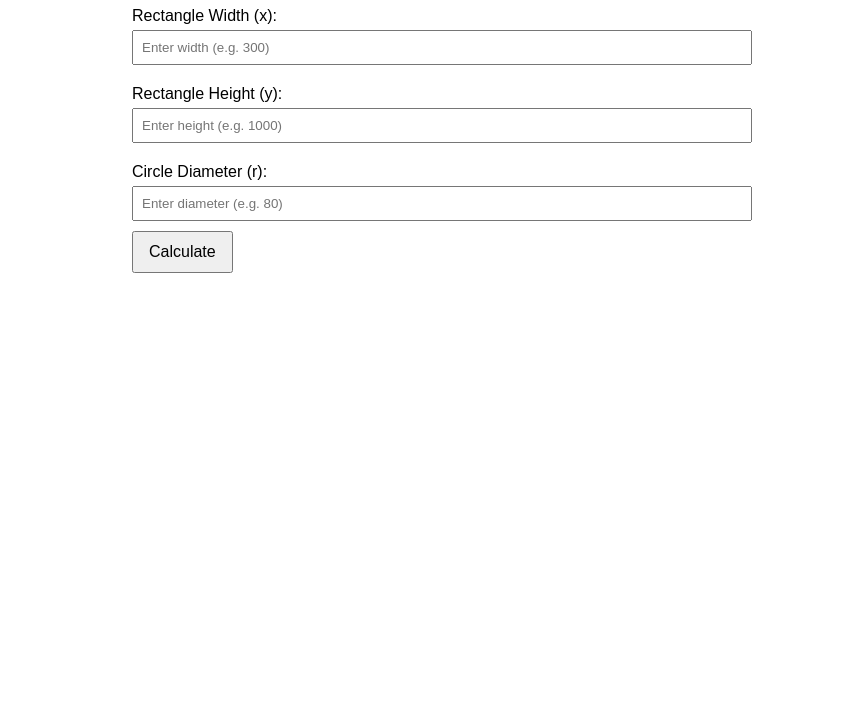
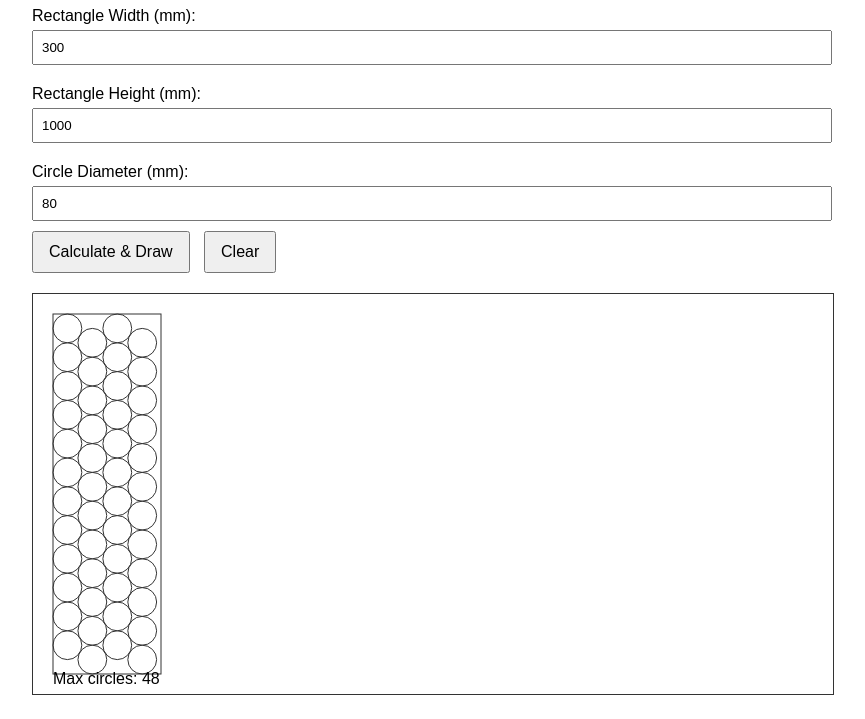
Before and after one commit to weijin2025/my-website, a plain HTML site: page Vibration-plate-size-calculation.html in a window 1280 px wide. Shown: the part 93-812 px from the top of the page, without its empty margins (208-1073 px from the left). Drawn offline with Linux system fonts and the light colour scheme.

Commit message:
Update Vibration-plate-size-calculation.html

```diff
--- a/Vibration-plate-size-calculation.html
+++ b/Vibration-plate-size-calculation.html
@@ -1,52 +1,111 @@
+
 <!DOCTYPE html>
 <html lang="en">
 <head>
   <meta charset="UTF-8">
   <meta name="viewport" content="width=device-width, initial-scale=1.0">
-  <title>Circle Packing Calculator</title>
+  <title>Circle Packing Visualizer</title>
   <style>
-    body { font-family: Arial, sans-serif; max-width: 600px; margin: auto; padding: 20px; }
+    body { font-family: Arial, sans-serif; max-width: 800px; margin: auto; padding: 20px; }
     label { display: block; margin: 10px 0 5px; }
-    input { width: 100%; padding: 8px; margin-bottom: 10px; }
-    button { padding: 10px 15px; font-size: 16px; }
-    #result { margin-top: 20px; font-weight: bold; }
+    input { width: 100%; padding: 8px; margin-bottom: 10px; box-sizing: border-box; }
+    button { padding: 10px 15px; font-size: 16px; margin-right: 10px; }
+    #canvas { border: 1px solid #333; margin-top: 20px; }
   </style>
 </head>
 <body>
-  <h1>Circle Packing Calculator</h1>
-  <label for="width">Rectangle Width (x):</label>
-  <input id="width" type="number" placeholder="Enter width (e.g. 300)" />
-  <label for="height">Rectangle Height (y):</label>
-  <input id="height" type="number" placeholder="Enter height (e.g. 1000)" />
-  <label for="diameter">Circle Diameter (r):</label>
-  <input id="diameter" type="number" placeholder="Enter diameter (e.g. 80)" />
-  <button onclick="calculatePacking()">Calculate</button>
-  <div id="result"></div>
+  <h1>Circle Packing Visualizer</h1>
+  <label for="widthInput">Rectangle Width (mm):</label>
+  <input id="widthInput" type="number" value="300" />
+  <label for="heightInput">Rectangle Height (mm):</label>
+  <input id="heightInput" type="number" value="1000" />
+  <label for="diameterInput">Circle Diameter (mm):</label>
+  <input id="diameterInput" type="number" value="80" />
+  <button onclick="drawPacking()">Calculate & Draw</button>
+  <button onclick="clearInputs()">Clear</button>
+  <canvas id="canvas" width="800" height="400"></canvas>
 
   <script>
-    function calculatePacking() {
-      const x = parseFloat(document.getElementById('width').value);
-      const y = parseFloat(document.getElementById('height').value);
-      const D = parseFloat(document.getElementById('diameter').value);
-      if (!x || !y || !D) {
-        alert('Please fill in all fields with positive numbers.');
-        return;
+    // Generate hexagonal grid coordinates
+    function hexCoords(W, H, D) {
+      const r = D/2;
+      const vStep = r * Math.sqrt(3);
+      const coords = [];
+      let row = 0;
+      for (let y = r; y <= H - r + 1e-6; y += vStep) {
+        const offset = (row % 2) * r;
+        for (let x = r + offset; x <= W - r + 1e-6; x += 2 * r) {
+          coords.push({x, y});
+        }
+        row++;
       }
-      // square grid count
-      const n_sq = Math.floor(x/D) * Math.floor(y/D);
-      // hexagonal grid helper
-      function hexCount(w, h) {
-        const n1 = Math.floor(w/D);
-        const n2 = Math.floor((w - D/2) / D);
-        const m = Math.floor(1 + (h - D) / (Math.sqrt(3)/2 * D));
-        return Math.ceil(m/2) * n1 + Math.floor(m/2) * n2;
+      return coords;
+    }
+    // Generate square grid coordinates
+    function squareCoords(W, H, D) {
+      const r = D/2;
+      const coords = [];
+      for (let y = r; y <= H - r; y += D) {
+        for (let x = r; x <= W - r; x += D) {
+          coords.push({x, y});
+        }
       }
-      const n_hex1 = hexCount(x, y);
-      const n_hex2 = hexCount(y, x);
-      const n_hex = Math.max(n_hex1, n_hex2);
-      const result = Math.max(n_sq, n_hex);
-      document.getElementById('result').textContent = `Maximum circles: ${result}`;
+      return coords;
     }
+    function drawPacking() {
+      const w = parseFloat(document.getElementById('widthInput').value);
+      const h = parseFloat(document.getElementById('heightInput').value);
+      const D = parseFloat(document.getElementById('diameterInput').value);
+      if (!w || !h || !D) { alert('Please enter positive numbers.'); return; }
+
+      // compute coords and counts
+      const sqCoords = squareCoords(w, h, D);
+      const hex1 = hexCoords(w, h, D);
+      const hex2Raw = hexCoords(h, w, D);
+      const hex2 = hex2Raw.map(c => ({x: c.y, y: c.x}));
+
+      // choose best
+      let bestCoords = sqCoords;
+      let bestCount = sqCoords.length;
+      if (hex1.length > bestCount) {
+        bestCount = hex1.length;
+        bestCoords = hex1;
+      }
+      if (hex2.length > bestCount) {
+        bestCount = hex2.length;
+        bestCoords = hex2;
+      }
+
+      // draw
+      const canvas = document.getElementById('canvas');
+      const ctx = canvas.getContext('2d');
+      ctx.clearRect(0, 0, canvas.width, canvas.height);
+      const margin = 20;
+      const scaleX = (canvas.width - 2*margin) / w;
+      const scaleY = (canvas.height - 2*margin) / h;
+      const scale = Math.min(scaleX, scaleY);
+      ctx.strokeStyle = '#333';
+      ctx.lineWidth = 1;
+      ctx.strokeRect(margin, margin, w*scale, h*scale);
+      ctx.beginPath();
+      for (const c of bestCoords) {
+        ctx.moveTo(margin + c.x*scale + D/2*scale, margin + c.y*scale);
+        ctx.arc(margin + c.x*scale, margin + c.y*scale, D/2*scale, 0, Math.PI*2);
+      }
+      ctx.stroke();
+      ctx.font = '16px Arial';
+      ctx.fillStyle = '#000';
+      ctx.fillText(`Max circles: ${bestCount}`, margin, canvas.height - margin/2);
+    }
+    function clearInputs() {
+      document.getElementById('widthInput').value = '';
+      document.getElementById('heightInput').value = '';
+      document.getElementById('diameterInput').value = '';
+      const canvas = document.getElementById('canvas');
+      const ctx = canvas.getContext('2d');
+      ctx.clearRect(0, 0, canvas.width, canvas.height);
+    }
+    drawPacking();
   </script>
 </body>
 </html>
```
